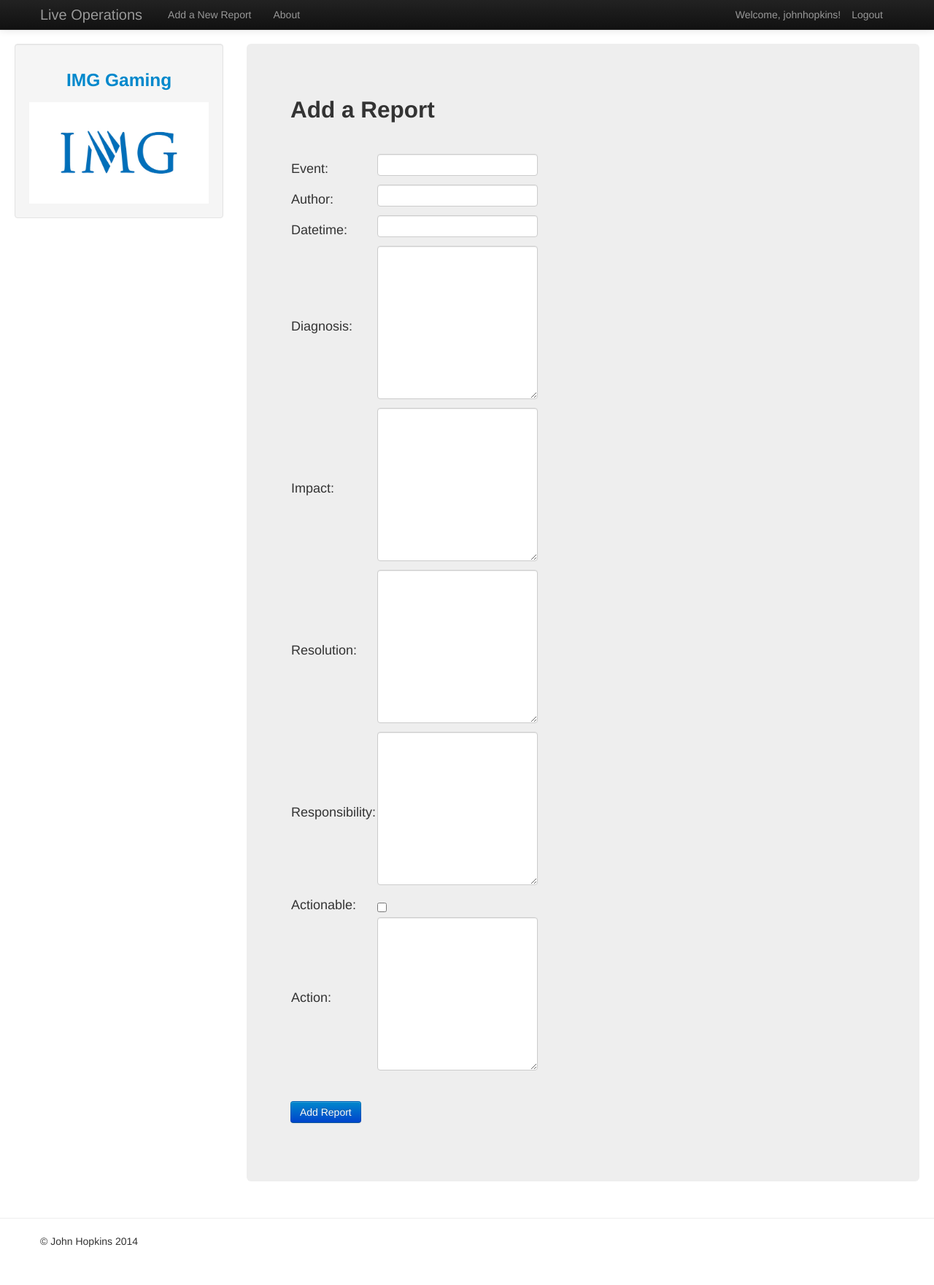
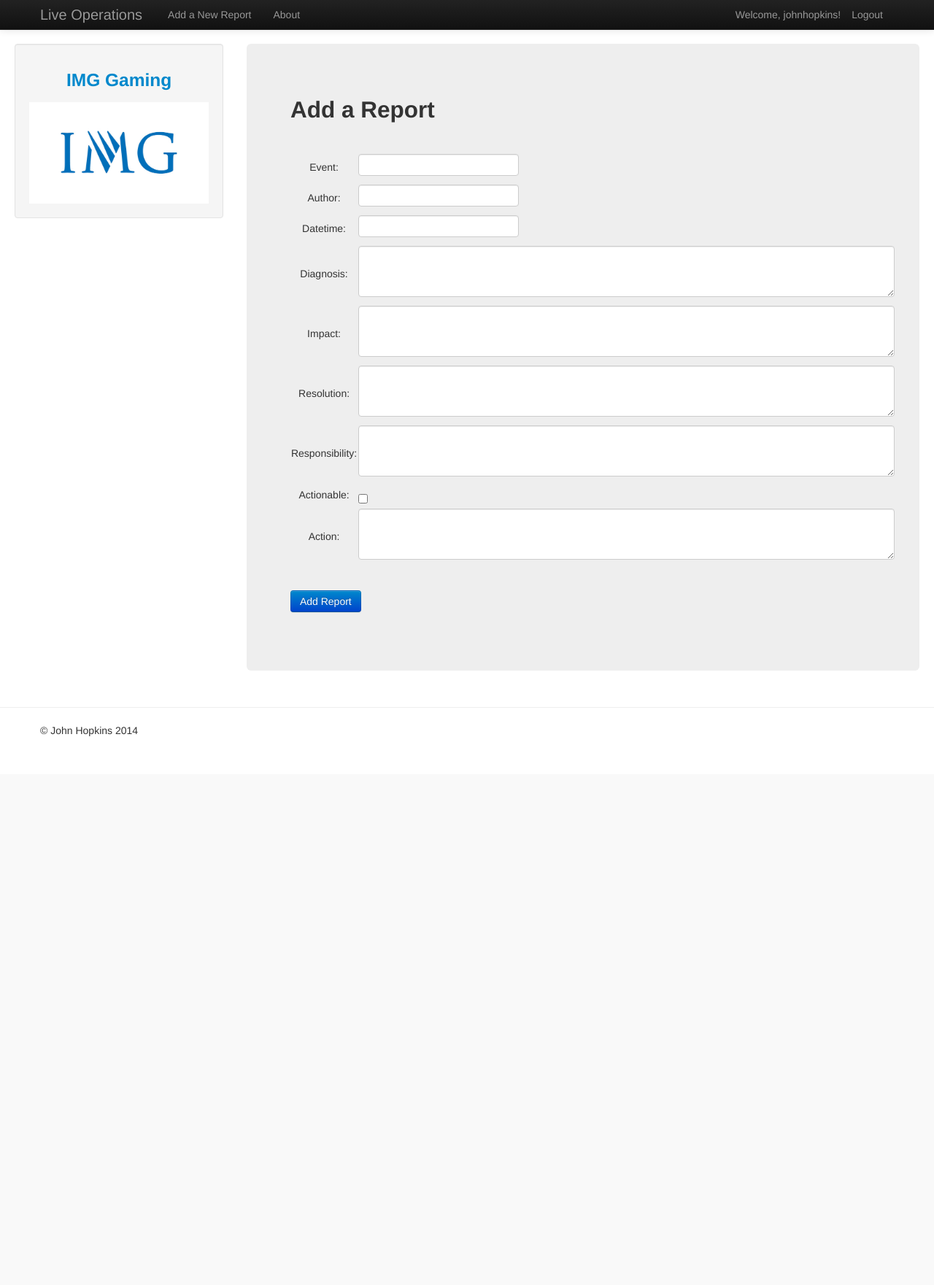
Before and after one commit to hoppo/LiveOps2, a Django app: page /IMGGaming/add_report/ in a window 1280 px wide; the page is wider, and only the part inside the window is pictured. Shown: that part at 73% size. After the commit the page ends 1009 px from the top of that part, so only its background shows below. Run offline with Django 3.2, Linux system fonts and the light colour scheme; a user stored in the database is signed in; parts of the project's set-up code (start-up, migrations or seed data) failed here and were passed over; some libraries are stand-ins or nearby versions.

Commit message:
added some form formatting

```diff
--- a/IMGGaming/forms.py
+++ b/IMGGaming/forms.py
@@ -7,15 +7,14 @@ class ReportForm(forms.ModelForm):
     event = forms.CharField(max_length=100)
     author = forms.CharField(max_length=40)
     datetime = forms.DateTimeField()
-    diagnosis = forms.CharField(widget=forms.Textarea)
-    impact = forms.CharField(widget=forms.Textarea)
-    resolution  = forms.CharField(widget=forms.Textarea)
-    responsibility = forms.CharField(widget=forms.Textarea)
+    diagnosis = forms.CharField(widget=forms.Textarea(attrs={'cols': 200, 'rows': 3, 'style': 'width:67%' }))
+    impact = forms.CharField(widget=forms.Textarea(attrs={'cols': 200, 'rows': 3, 'style': 'width:67%'}))
+    resolution  = forms.CharField(widget=forms.Textarea(attrs={'cols': 200, 'rows': 3, 'style': 'width:67%'}))
+    responsibility = forms.CharField(widget=forms.Textarea(attrs={'cols': 200, 'rows': 3, 'style': 'width:67%'}))
     actionable = forms.BooleanField(required=False)
-    action = forms.CharField(widget=forms.Textarea)
+    action = forms.CharField(widget=forms.Textarea(attrs={'cols': 200, 'rows': 3, 'style': 'width:67%'}))
 
     class Meta:
-        # Provide an association between the ModelForm and a model
         model = Report
 
 class UserForm(forms.ModelForm):
--- a/templates/IMGGaming/add_report.html
+++ b/templates/IMGGaming/add_report.html
@@ -6,26 +6,17 @@
 <div class="hero-unit">
     <h2>Add a Report</h2>
     <br/>
-    <div class="container">
-
-
+	<div class="container">
 {% if form.errors %}
         <p style="color: red;">
             Please correct the error{{ form.errors|pluralize }} below.
         </p>
     {% endif %}
 
-<form class="span6" id="report_form" method="post" action="/IMGGaming/add_report/">
-
-
-        <table>
-{% for field in form.visible_fields %}
-           <tr><td>{{field.label}}: </td><td>{{ field }}</tr></td>
-        {% endfor %}
-        </table>
-
-
-
+<form id="report_form" method="post" action="/IMGGaming/add_report/">
+<table>
+        {{ form.as_table }}
+</table>
         {% csrf_token %}
             <br/>
             <button class="btn btn-primary" type="submit" name="submit">Add Report</button>
```
Also changed, not shown: liveoperations.db, 1 other file.
